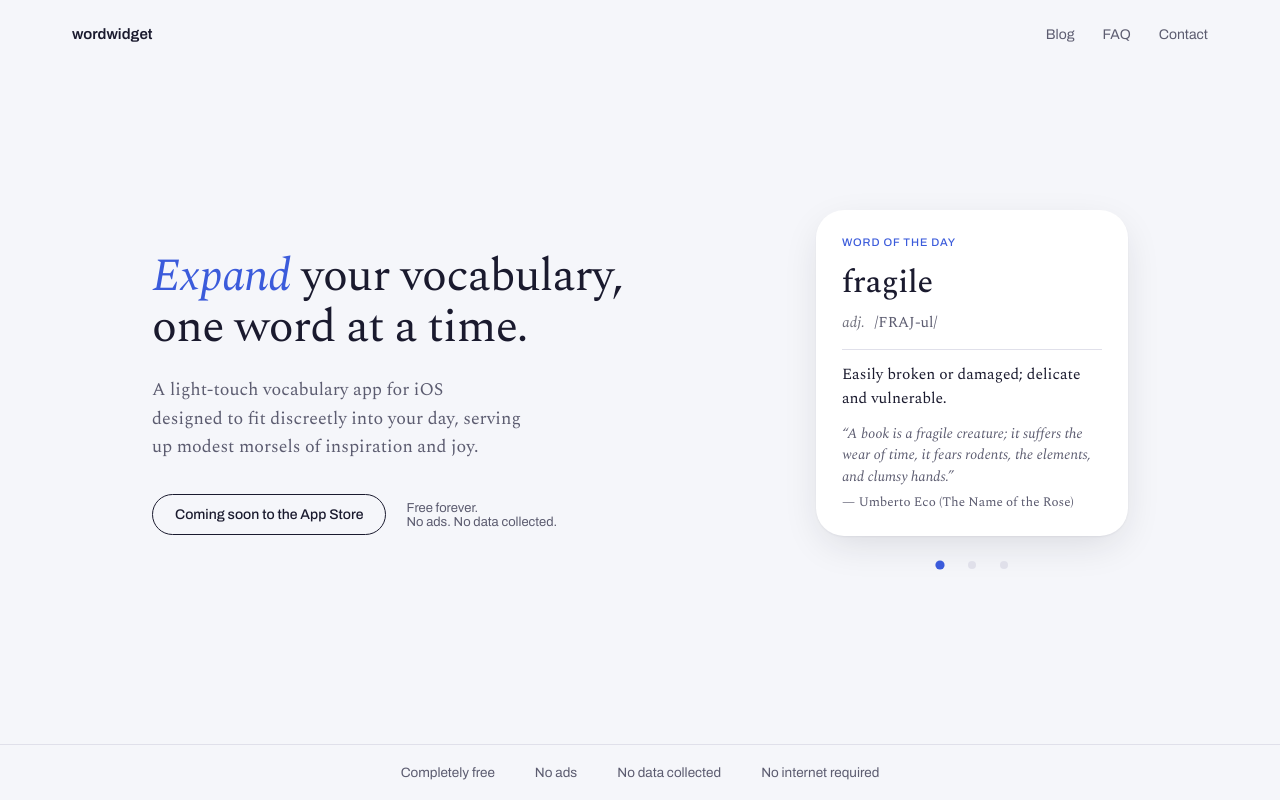
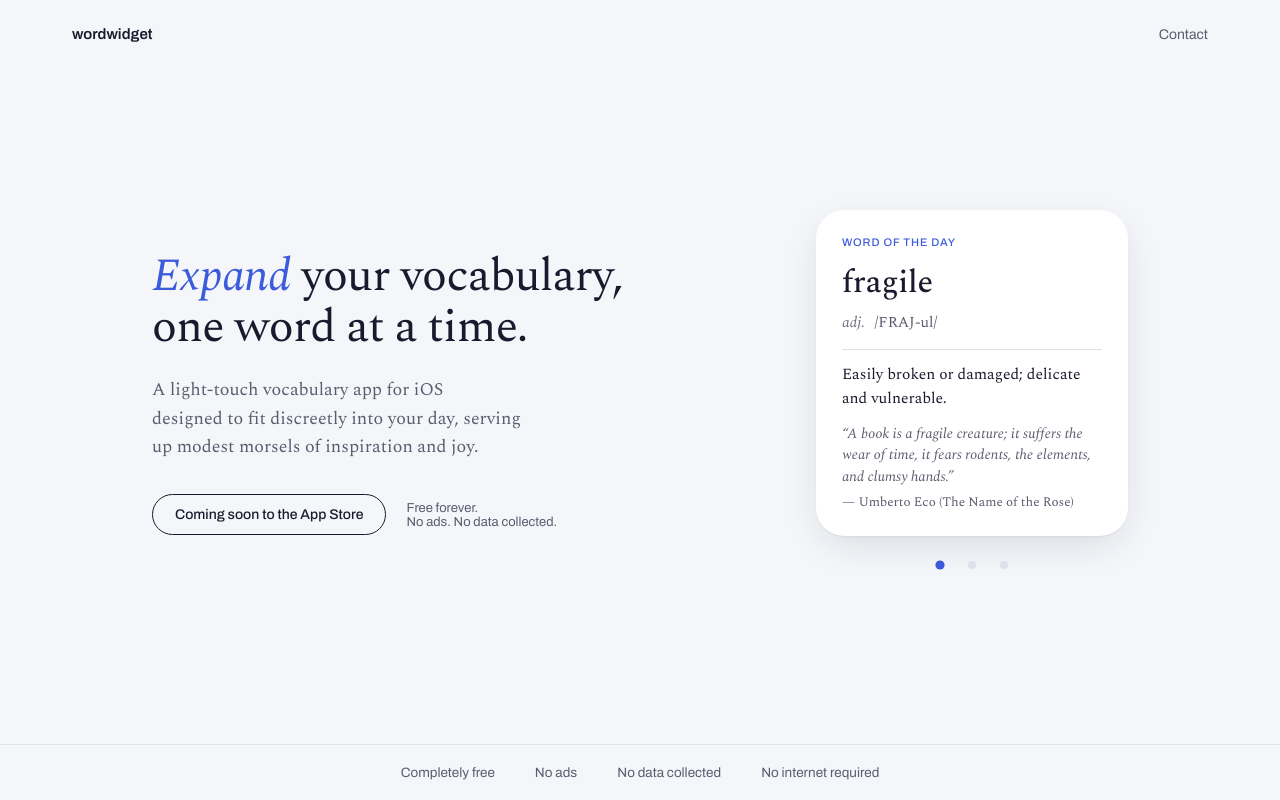
Before and after one commit to davrhee/wordwidget-site, a plain HTML site: page index.html in a window 1280 px wide. Drawn offline with nearby package versions, Linux system fonts and the light colour scheme.

Commit message:
Nav: drop Blog/FAQ, point Contact to support page
Co-Authored-By: Claude Opus 4.8 <noreply@anthropic.com>

```diff
--- a/index.html
+++ b/index.html
@@ -157,7 +157,7 @@
 <body>
 <header>
   <a href="/" class="mark">wordwidget</a>
-  <nav><a href="#">Blog</a><a href="#">FAQ</a><a href="#">Contact</a></nav>
+  <nav><a href="/support/">Contact</a></nav>
 </header>
 
 <main>
```
